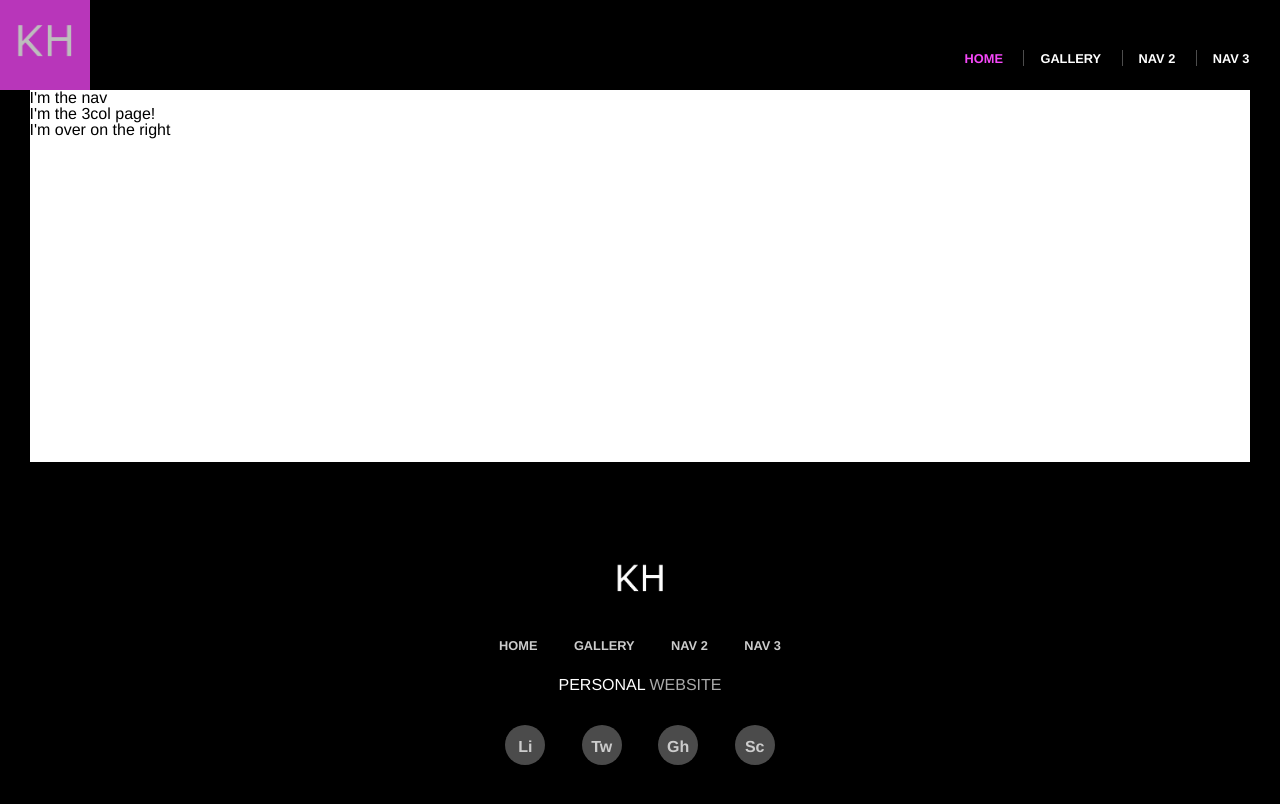
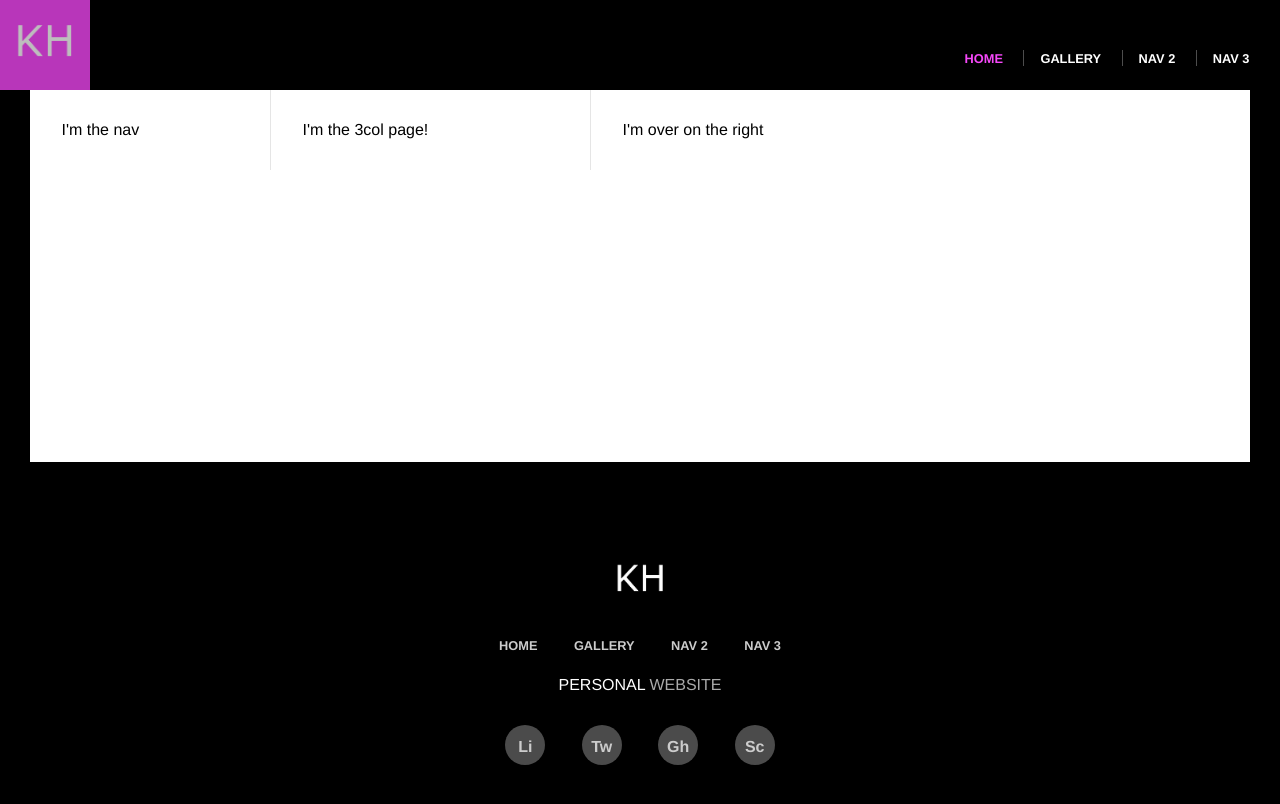
Before and after one commit to khoeger/khoeger.github.io, a Jekyll site: the page built from gallery/index.md, in a window 1280 px wide. Shown: the top 804 px of the page. Built offline with Jekyll 4.4.1, drawn with Linux system fonts in a browser that asks for light colours.

Commit message:
Add columns to gallery

```diff
--- a/css/main.css
+++ b/css/main.css
@@ -167,6 +167,27 @@ h2 ~ p {
 .footer-nav a {
   color: #ccc;
 }
+/* COLUMN STYLES */
+.col-three {
+  display: flex;
+}
+.col {
+  box-sizing: border-box;
+  padding: 2em;
+}
+.col-three .col ~ .col {
+  border-left: 1px solid rgba(0,0,0,0.1);
+}
+.col-three .col-nav {
+  flex: 0 1 15em;
+}
+.col-three .col-content {
+  flex: 1;
+}
+.col-three .col-content {
+  flex: 0 1 20em;
+}
+
 /* HERO STYLES */
 .full-hero {
   background-color: #c7dbfc;
```
